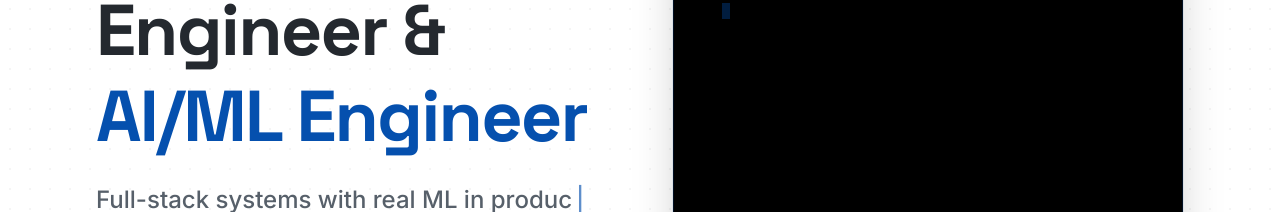
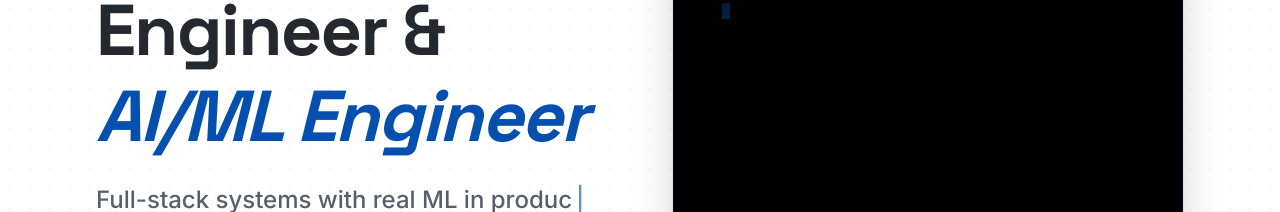
Before and after one commit to aabhiyann/portfolio-abhiyan, a React (Vite) app: page / in a window 1280 px wide. Shown: the part 341-553 px from the top of the page. Built offline with nearby package versions, Linux system fonts and the light colour scheme.

Commit message:
style: apply dm-serif-display italic to hero accent spans
- Home hero: 'AI/ML Engineer' now renders in DM Serif Display italic
- About hero: 'that ships.' now renders in DM Serif Display italic
- Creates editorial contrast: heavy sans-serif body + flowing serif accent

```diff
--- a/src/pages/About.tsx
+++ b/src/pages/About.tsx
@@ -51,7 +51,9 @@ function About() {
               >
                 <h1 className="text-5xl md:text-6xl lg:text-7xl font-bold tracking-tight mb-6 font-heading text-text-primary leading-tight">
                   I build software <br />
-                  <span className="text-accent-primary">that ships.</span>
+                  <span className="text-accent-primary font-display italic">
+                    that ships.
+                  </span>
                 </h1>
 
                 <div className="space-y-4 text-text-secondary leading-relaxed">
--- a/src/pages/Home.tsx
+++ b/src/pages/Home.tsx
@@ -112,7 +112,9 @@ function Home() {
               >
                 <h1 className="text-5xl md:text-6xl lg:text-7xl font-bold tracking-tight mb-6 font-heading text-text-primary leading-[1.2]">
                   Software Engineer & <br />
-                  <span className="text-accent-primary">AI/ML Engineer</span>
+                  <span className="text-accent-primary font-display italic">
+                    AI/ML Engineer
+                  </span>
                 </h1>
 
                 <div className="text-xl md:text-2xl text-text-secondary font-medium mb-4 min-h-[60px]">
```
